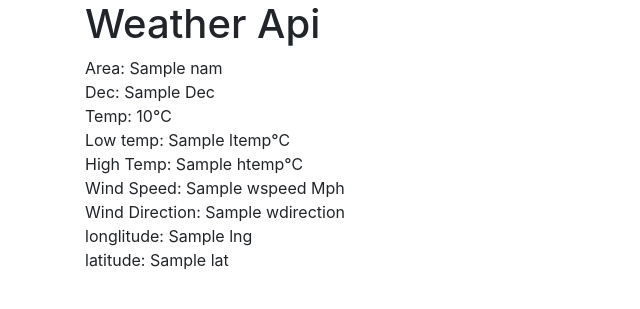
After one commit to jonathanw82/testplayground, a Flask app: template testplayground/templates/weather.html in a window 1280 px wide. The commit adds this page. Shown: the top 309 px of the page, without its empty margins (0-640 px from the left). Run offline with Flask 2, Linux system fonts and the light colour scheme; the template is opened without the code that fills it: most values are stand-ins (such as "Sample title", 1, 10 or a date in 2020); some libraries are stand-ins or nearby versions.

Commit message:
creating a weather api in python to understand the way python uses json

```diff
--- a/testplayground/app.py
+++ b/testplayground/app.py
@@ -1,10 +1,14 @@
-import os
+import os, requests, json
 from flask import Flask, render_template
 from os import path
 if path.exists("env.py"):
     import env
 
 app = Flask(__name__)
+keyweather = os.getenv('WEATHER_KEY')
+keygeo = os.getenv('GEO_KEY')
+userinput = 'BRISTOL'
+
 
 @app.route("/")
 def index():
@@ -20,6 +24,53 @@ def speechrecog():
 def speechtext():
     return render_template("speechtext.html", page_title="speech Text")
 
+
+@app.route("/weather")
+def weather():
+    queryweather = "q=" + userinput + ",GB&units=metric"
+    keyweatherapi = '&appid=' + keyweather
+    response = requests.get(
+        f"https://api.openweathermap.org/data/2.5/weather?{queryweather}{keyweatherapi}")
+    weatherresp = response.json()
+    weather_formatted_str = json.dumps(weatherresp, indent=2)
+    data = json.loads(weather_formatted_str)
+
+    for bar in data['weather']:
+        dec = bar['description']
+
+    temp = data['main']['temp']
+    htemp = data['main']['temp_max']
+    ltemp = data['main']['temp_min']
+    wspeed = data['wind']['speed']
+    wdir = data['wind']['deg']
+    nam = data['name']
+
+    lat = data['coord']['lat']
+    lng = data['coord']['lon']
+    # for co in data['coord']:
+    #     lat = co['lat']
+    #     lng = co['lon']
+
+    # convert the wind direction to text
+    val = int((wdir/22.5)+.5)
+    arr = ["N","NNE","NE","ENE","E","ESE", "SE", "SSE","S","SSW","SW","WSW","W","WNW","NW","NNW"]
+    wdirection = arr[(val % 16)]
+
+    context = {
+        'dec':dec,
+        'nam': nam,
+        'temp': temp,
+        'htemp': htemp,
+        'ltemp': ltemp,
+        'wspeed': wspeed,
+        'wdirection': wdirection,
+        'lng': lng,
+        'lat': lat,
+    }
+    return render_template("weather.html", page_title="weather api",
+                            weather = context)
+
+
 if __name__ == "__main__":
     app.run(host=os.environ.get('IP', '127.0.0.1'),
             port=int(os.environ.get('PORT', 5000)),
--- a/testplayground/templates/index.html
+++ b/testplayground/templates/index.html
@@ -21,6 +21,8 @@
            <a href="{{url_for ('speechrecog') }}">Speech Recognition</a><span> Javascript speech recognition app</span>
            <br>
            <a href="{{url_for ('speechtext') }}">Speech to Text</a><span>  Javascript speech to text app</span>
+           <br>
+           <a href="{{url_for ('weather') }}">weather api</a><span>  python weather api app</span>
         </div>
     </div>
 </div>
--- /dev/null
+++ b/testplayground/templates/weather.html
@@ -0,0 +1,37 @@
+{%  extends 'base.html' %}
+
+{% block title %}
+{{ page_title }}
+{% endblock %}
+
+{% block css %}
+
+{% endblock %}
+
+{% block content %}
+<div class="container">
+    <div class="row">
+        <div class="col-12">
+            <h1>Weather Api</h1>
+
+            <div>Area: {{ weather.nam }}</div>
+            <div>Dec: {{ weather.dec|title }}</div>
+            <div>Temp: {{ weather.temp }}&#x2103</div>
+            <div>Low temp: {{ weather.ltemp }}&#x2103</div>
+            <div>High Temp: {{ weather.htemp }}&#x2103</div>
+            <div>Wind Speed: {{ weather.wspeed }} Mph</div>
+            <div>Wind Direction: {{ weather.wdirection }}</div>
+            <div>longlitude: {{ weather.lng }}</div>
+            <div>latitude: {{ weather.lat }}</div>
+
+        </div>
+    </div>
+</div>
+
+
+{% endblock %}
+
+
+{% block script %}
+
+{% endblock %}
```
Also changed, not shown: testplayground/weatherapi.py (added, +54 -0 lines).
